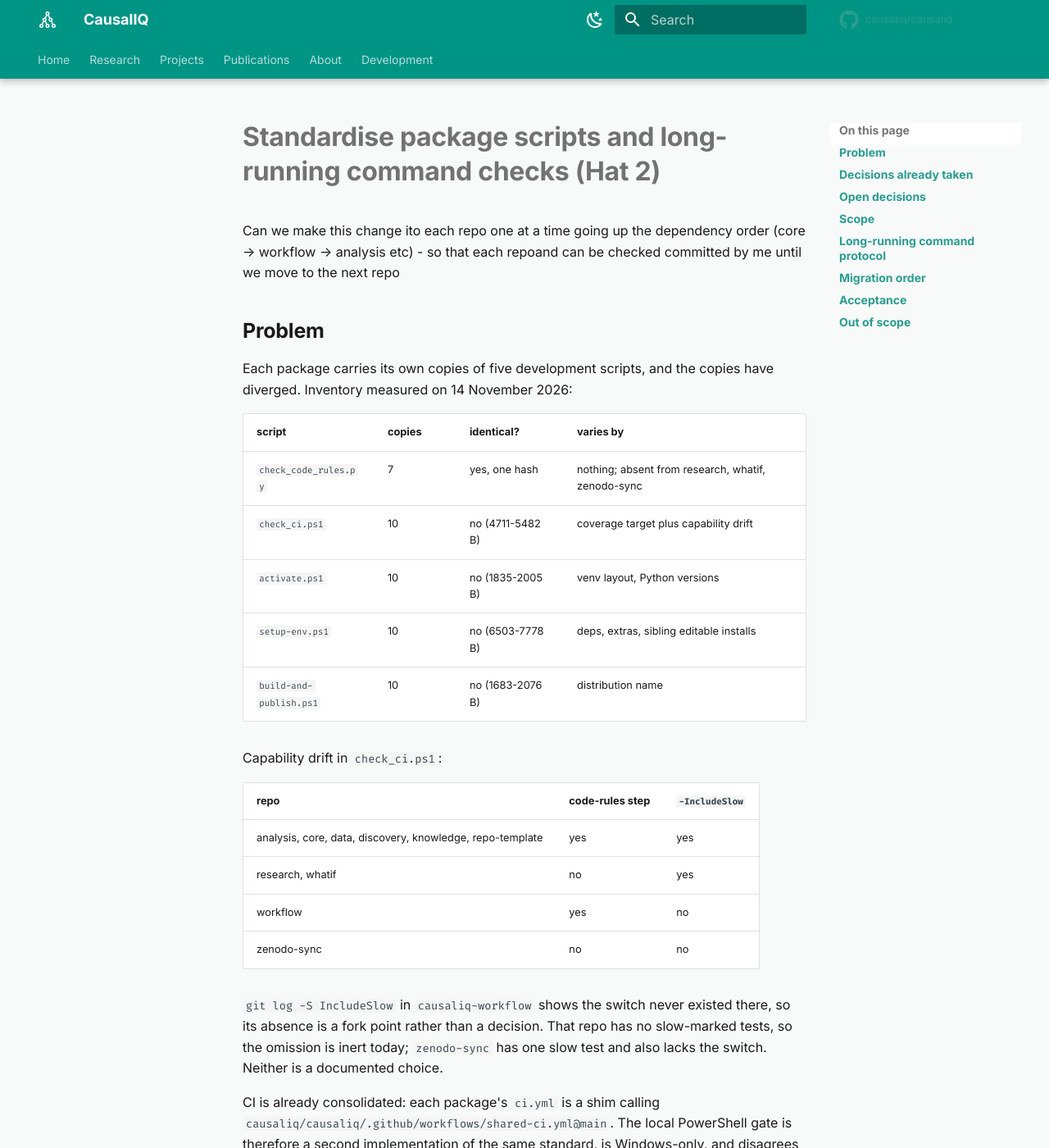
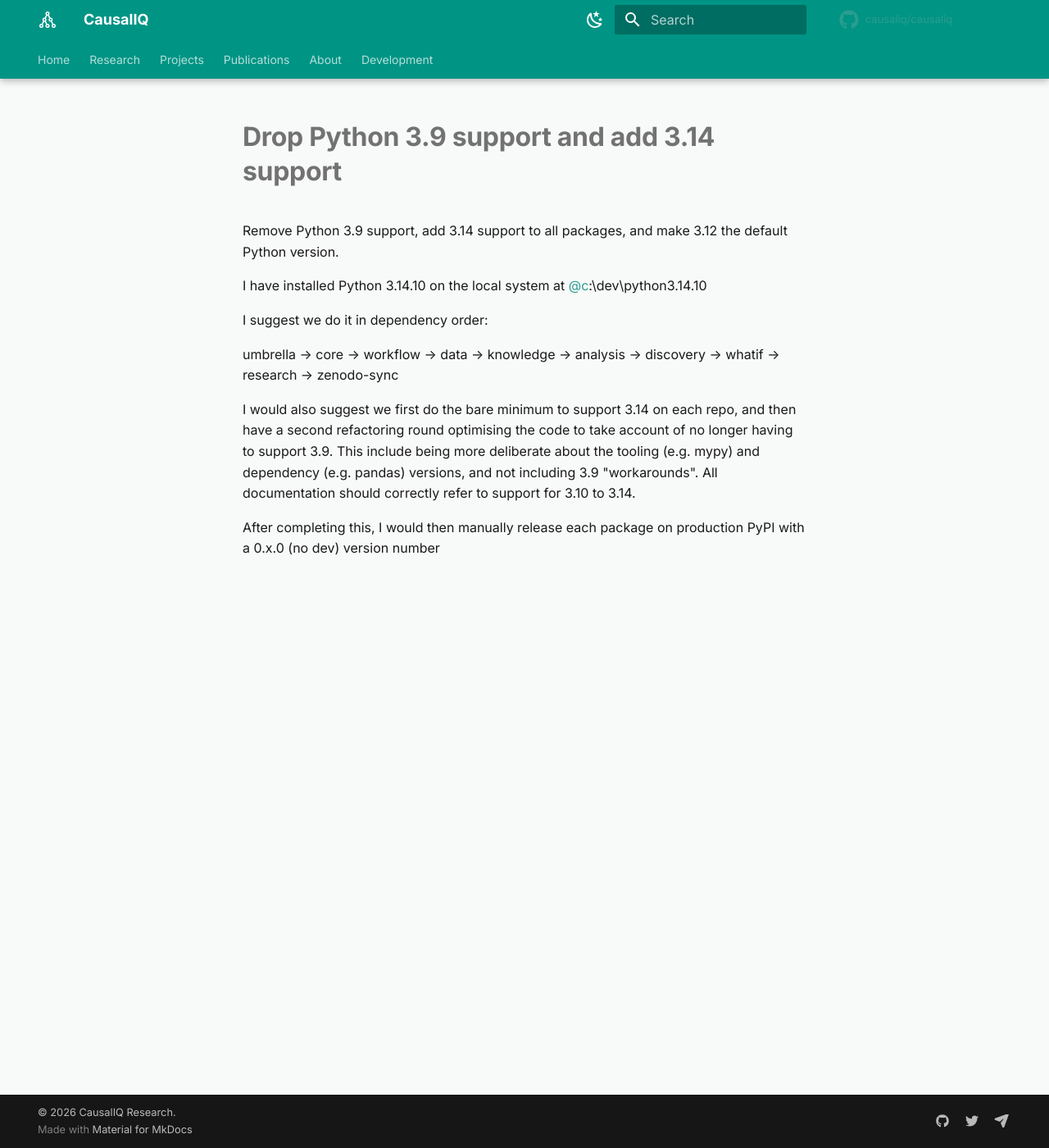
Before and after one commit to causaliq/causaliq, an MkDocs documentation site: the page built from docs/current_task.md, in a window 1280 px wide and 1400 px high. Shown: the whole window at 82% size. Built offline with MkDocs 1.6.1 and Material for MkDocs 9.7.7, drawn with Linux system fonts in a browser that asks for light colours; comment, search, counter and statistics services are not loaded; some of the changed text lies outside the part shown.

Commit message:
chore: add python 3.14, drop 3.9 and make 3.12 the default

````diff
--- a/docs/current_task.md
+++ b/docs/current_task.md
@@ -1,149 +1,20 @@
-# Standardise package scripts and long-running command checks (Hat 2)
+# Drop Python 3.9 support and add 3.14 support
 
-Can we make this change ito each repo one at a time going up the dependency order
-(core --> workflow --> analysis etc)  - so that each repoand  can be checked
-committed by me until we move to the next repo
+Remove Python 3.9 support, add 3.14 support to all packages, and make 3.12 the
+default Python version.
 
-## Problem
+I have installed Python 3.14.10 on the local system at @c:\dev\python3.14.10
 
-Each package carries its own copies of five development scripts, and the
-copies have diverged. Inventory measured on 14 November 2026:
+I suggest we do it in dependency order:
 
-| script | copies | identical? | varies by |
-| --- | --- | --- | --- |
-| `check_code_rules.py` | 7 | yes, one hash | nothing; absent from research, whatif, zenodo-sync |
-| `check_ci.ps1` | 10 | no (4711-5482 B) | coverage target plus capability drift |
-| `activate.ps1` | 10 | no (1835-2005 B) | venv layout, Python versions |
-| `setup-env.ps1` | 10 | no (6503-7778 B) | deps, extras, sibling editable installs |
-| `build-and-publish.ps1` | 10 | no (1683-2076 B) | distribution name |
+umbrella -> core -> workflow -> data -> knowledge -> analysis -> discovery -> whatif -> research -> zenodo-sync
 
-Capability drift in `check_ci.ps1`:
+I would also suggest we first do the bare minimum to support 3.14 on each repo,
+and then have a second refactoring round optimising the code to take account
+of no longer having to support 3.9. This include being more deliberate about
+the tooling (e.g. mypy) and dependency (e.g. pandas) versions, and not
+including 3.9 "workarounds". All documentation should correctly refer to
+support for 3.10 to 3.14.
 
-| repo | code-rules step | `-IncludeSlow` |
-| --- | --- | --- |
-| analysis, core, data, discovery, knowledge, repo-template | yes | yes |
-| research, whatif | no | yes |
-| workflow | yes | no |
-| zenodo-sync | no | no |
-
-`git log -S IncludeSlow` in `causaliq-workflow` shows the switch never existed
-there, so its absence is a fork point rather than a decision. That repo has no
-slow-marked tests, so the omission is inert today; `zenodo-sync` has one slow
-test and also lacks the switch. Neither is a documented choice.
-
-CI is already consolidated: each package's `ci.yml` is a shim calling
-`causaliq/causaliq/.github/workflows/shared-ci.yml@main`. The local PowerShell
-gate is therefore a second implementation of the same standard, is Windows-only,
-and disagrees with CI on slow tests, because `shared-ci.yml` applies no marker
-filter.
-
-`03-test-run.md` already forbids polling and repeated log reads, but a
-prohibition is not enforceable while no alternative command exists, and the
-terminal cannot observe a command that outlives its capture window (about 20 s).
-
-## Decisions already taken
-
-- No new package. The gate logic lives in the umbrella `causaliq`, which is
-  becoming the published ecosystem entry point.
-- `causaliq-repo-template` remains the generator: it stamps generated files
-  into new and existing packages.
-- Generated files carry a provenance header and are verified in CI. Packages
-  never call the umbrella by relative path, so clones, forks and offline work
-  keep functioning.
-- Bootstrap scripts stay repo-local because they must run before anything is
-  installed.
-
-## Open decisions
-
-1. CI consumption: run the package's own generated copy (offline, one file, drift
-   caught by `sync --check`) or check out the umbrella at a pinned ref.
-   Recommendation: generated copy.
-2. Slow-test semantics: `-IncludeSlow` everywhere with the default excluding
-   `slow`, or drop the switch and always run everything to match CI. Whichever
-   wins, `shared-ci.yml` and the local gate must agree.
-
-## Scope
-
-Canonical implementation in the umbrella:
-
-```
-src/causaliq/devtools/
-  config.py        # reads [tool.causaliq] from the package pyproject.toml
-  gate.py          # black -> isort -> flake8 -> code rules -> mypy -> pytest
-  code_rules.py    # the existing checker, moved here
-  run_checked.py   # launch and wait protocol for long commands
-  sync.py          # verify/refresh generated scripts against a template ref
-```
-
-Everything in `devtools` is stdlib-only and importable without installing the
-umbrella, so it can be vendored.
-
-Per-repo data shrinks to one block in `pyproject.toml`:
-
-```toml
-[tool.causaliq]
-package = "causaliq_workflow"
-testpaths = ["tests/unit", "tests/functional", "tests/integration"]
-slow_marker = "slow"
-extra_steps = []
-```
-
-Generated files, each beginning `# generated from causaliq@<sha> <path> - do not
-edit`:
-
-- `scripts/check_ci.py` (gate) and `scripts/run_checked.py`
-- `scripts/check_ci.ps1`, a three-line wrapper so `CONTRIBUTING.md` stays true
-- `scripts/activate.ps1` and `scripts/setup-env.ps1`, kept local but generated
-
-Deleted: the seven copies of `check_code_rules.py`.
-
-## Long-running command protocol
-
-Completion is defined by an artefact, never by console output:
-
-- `run_checked` launches the command, records the pid, and has the child write
-  `EXIT_CODE=<n>` to `<log>.exit` when it ends.
-- `wait_checked` blocks once (`WaitForExit(ms)`) and then prints the log tail and
-  the recorded exit code. A timeout kills the child and reports exit 124.
-- `pytest` runs are given `--junitxml=<temp>/junit.xml`; the XML attributes
-  `tests`, `failures` and `errors` are the report, and the file appearing is
-  itself a completion signal.
-- One read per run. Progress is never tracked by reading logs, by `read_files`
-  or by `Start-Sleep` loops.
-- `${LogPath}.exit` must be built with braces; `$LogPath.exit` is parsed as a
-  property access. The pid must come from `-PassThru`, or it names the shell
-  rather than the command.
-
-This replaces the advisory bullets in `03-test-run.md` with a mandated command
-that is identical in every package and works on every OS.
-
-## Migration order
-
-1. Umbrella: create the `devtools` modules and tests; add `pyproject.toml` for
-   the published package. Run the umbrella tests before and after.
-2. Umbrella: add `docs/development_policy/05-scripts.md` (canonical source,
-   generated copies, provenance rule, never hand-edit a generated file), link it
-   from `index.md`, and make one edit to `CONTRIBUTING.md`.
-3. Template: regenerate its own `scripts/` from the umbrella and add the
-   `[tool.causaliq]` placeholder block.
-4. Pilot `causaliq-workflow` (the drifted copy): run old and new gates on the
-   same commit, compare, then delete the old files.
-5. Roll out repo by repo; `zenodo-sync` last, because `bump_version.py` needs
-   its own decision.
-6. `shared-ci.yml`: run `python scripts/check_ci.py --ci`, add
-   `sync.py --check`, and stop maintaining the inline gate steps separately.
-
-## Acceptance
-
-- One implementation of each gate; local and CI run the same code on every OS.
-- `sync.py --check` fails on any hand-edit of a generated script.
-- Parity demonstrated in the pilot package by running the old and new gates on
-  the same commit before the old copy is deleted.
-- `03-test-run.md` names the mandated command instead of relying on
-  prohibitions.
-
-## Out of scope
-
-- Any change to what the gates check, or to runtime code.
-- dropping Python 3.9 and adding 3.14 which will be a follow-up "infrastructural
-change"
+After completing this, I would then manually release each package on
+production PyPI with a 0.x.0 (no dev) version number
--- a/docs/development_policy/05-scripts.md
+++ b/docs/development_policy/05-scripts.md
@@ -90,8 +90,8 @@ Each package declares its data once, in `pyproject.toml`:
 [tool.causaliq]
 distribution = "causaliq-analysis"
 package = "causaliq_analysis"
-python_versions = ["3.9", "3.10", "3.11", "3.12", "3.13"]
-default_python = "3.11"
+python_versions = ["3.10", "3.11", "3.12", "3.13", "3.14"]
+default_python = "3.12"
 dev_extras = ["dev", "test", "docs"]
 testpaths = ["tests/unit", "tests/functional", "tests/integration"]
 fast_testpaths = ["tests/unit", "tests/functional"]
````
Also changed, not shown: CONTRIBUTING.md (+14 -11 lines), docs/roadmap.md (added, +15 -0 lines), pyproject.toml (+6 -7 lines), 8 other files.
